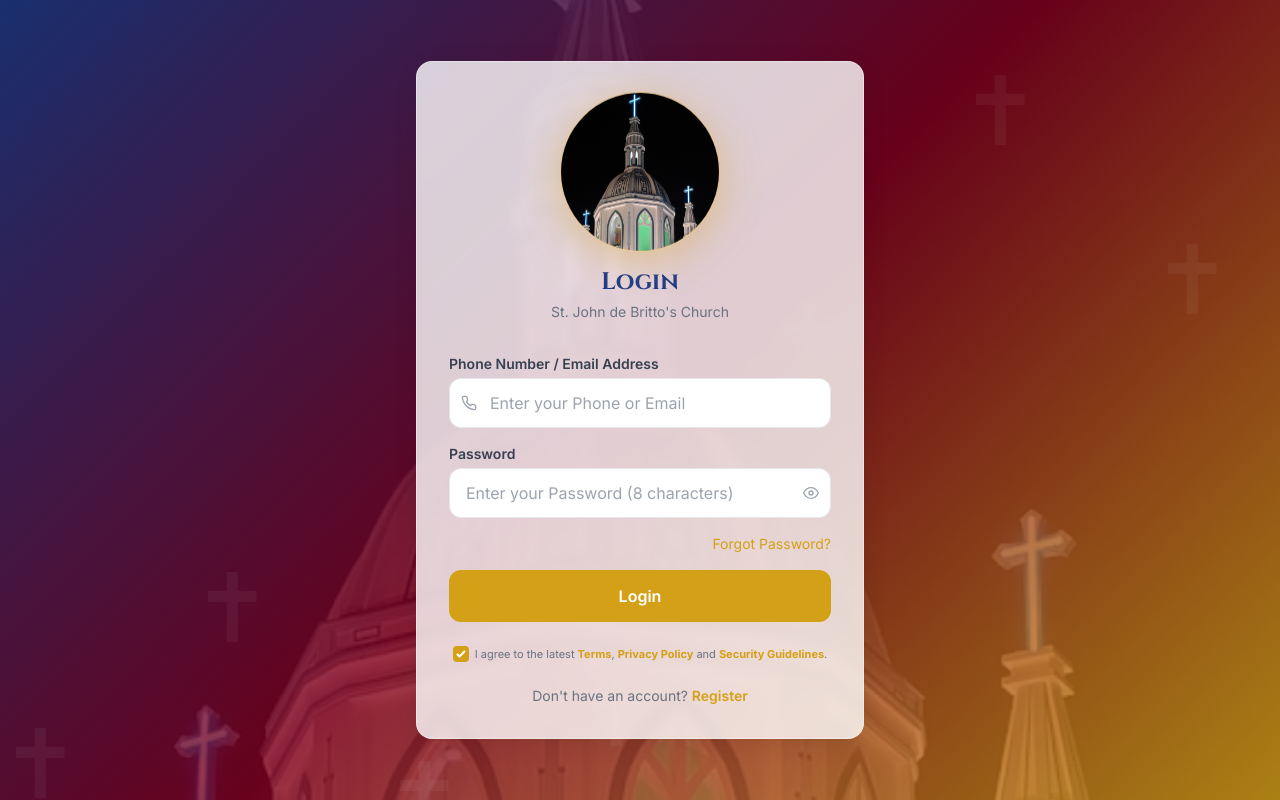
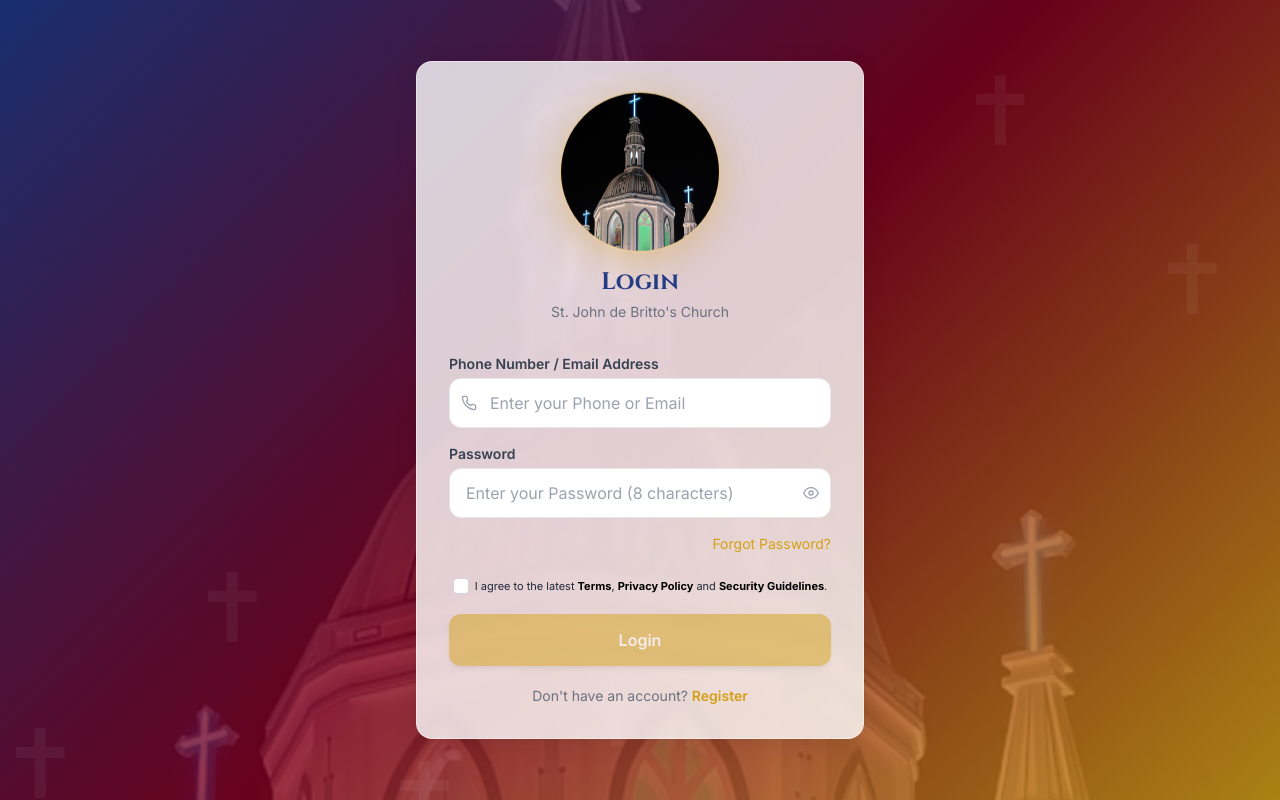
Before and after one commit to urk23cs1262/st_jb_church, a React (Vite) app in the folder frontend/: page /login in a window 1280 px wide. Built offline with nearby package versions, Linux system fonts and the light colour scheme; no server answers; a web font is replaced by a local one.

Commit message:
alignments

```diff
--- a/frontend/src/components/common/Footer.jsx
+++ b/frontend/src/components/common/Footer.jsx
@@ -53,21 +53,21 @@
                 <p className="text-gold-400 text-sm font-tamil">புனித அருளானந்தர்</p>
               </div>
             </div>
-            <p className="text-gray-300 text-xs sm:text-sm leading-relaxed">
+            <p className="text-gray-300 text-xs sm:text-sm leading-relaxed text-justify">
               A Roman Catholic parish serving the faithful community of Kalayarkoil with love, faith, and devotion. Protected with enterprise-grade security, encrypted credentials, and transparent privacy policies.
             </p>
-            <div className="flex items-center gap-3 pt-1">
+            <div className="flex items-center gap-3.5 pt-2">
               <a href="https://facebook.com" target="_blank" rel="noreferrer"
-                className="w-8 h-8 rounded-full bg-white/10 flex items-center justify-center hover:bg-church-gold hover:scale-110 transition-all duration-300">
-                <FiFacebook className="text-xs" />
+                className="w-11 h-11 rounded-full bg-white/10 flex items-center justify-center hover:bg-church-gold hover:text-white hover:scale-110 transition-all duration-300 shadow-md">
+                <FiFacebook className="text-xl" />
               </a>
               <a href="https://youtube.com" target="_blank" rel="noreferrer"
-                className="w-8 h-8 rounded-full bg-white/10 flex items-center justify-center hover:bg-red-600 hover:scale-110 transition-all duration-300">
-                <FiYoutube className="text-xs" />
+                className="w-11 h-11 rounded-full bg-white/10 flex items-center justify-center hover:bg-red-600 hover:text-white hover:scale-110 transition-all duration-300 shadow-md">
+                <FiYoutube className="text-xl" />
               </a>
               <a href="https://instagram.com" target="_blank" rel="noreferrer"
-                className="w-8 h-8 rounded-full bg-white/10 flex items-center justify-center hover:bg-pink-600 hover:scale-110 transition-all duration-300">
-                <FiInstagram className="text-xs" />
+                className="w-11 h-11 rounded-full bg-white/10 flex items-center justify-center hover:bg-pink-600 hover:text-white hover:scale-110 transition-all duration-300 shadow-md">
+                <FiInstagram className="text-xl" />
               </a>
             </div>
           </div>
@@ -162,9 +162,9 @@
 
           <div className="flex flex-wrap items-center justify-center gap-3 text-xs text-white/90 pt-1">
             <button onClick={() => openPolicyModal('privacy')} className="hover:text-gold-300 transition-colors">Privacy Policy</button>
-            <span className="text-white/40">•</span>
+            <span className="text-white">•</span>
             <button onClick={() => openPolicyModal('terms')} className="hover:text-gold-300 transition-colors">Terms & Conditions</button>
-            <span className="text-white/40">•</span>
+            <span className="text-white">•</span>
             <button onClick={() => openPolicyModal('security')} className="hover:text-gold-300 transition-colors">Security Policy</button>
           </div>
         </div>
--- a/frontend/src/components/common/Navbar.jsx
+++ b/frontend/src/components/common/Navbar.jsx
@@ -221,11 +221,12 @@
 
               <button
                 onClick={toggleGoogleTranslate}
-                className="flex items-center gap-1 text-gray-200 hover:text-gold-300 transition-colors p-2 rounded-lg hover:bg-white/10"
+                className="flex items-center gap-1.5 text-gray-200 hover:text-gold-300 transition-colors p-2 rounded-lg hover:bg-white/10"
+                title={isTamil ? "Switch to English" : "தமிழில் மாற்றுக"}
               >
-                <FiGlobe className="text-base" />
-                <span className="text-xs font-bold whitespace-nowrap">
-                  {isTamil ? 'View in English' : 'தமிழில்'}
+                <FiGlobe className="text-base text-gold-400" />
+                <span className="notranslate text-xs font-bold whitespace-nowrap">
+                  {isTamil ? "ஆங்கிலத்தில் காண்க" : "தமிழில்"}
                 </span>
               </button>
 
--- a/frontend/src/pages/auth/Login.jsx
+++ b/frontend/src/pages/auth/Login.jsx
@@ -23,7 +23,7 @@
   const [isOtpLoading, setIsOtpLoading] = useState(false);
 
   // Policy modal state
-  const [agreePolicy, setAgreePolicy] = useState(true);
+  const [agreePolicy, setAgreePolicy] = useState(false);
   const [policyModalOpen, setPolicyModalOpen] = useState(false);
   const [policyTab, setPolicyTab] = useState('terms');
 
@@ -169,11 +169,8 @@
               <div className="flex justify-end">
                 <button type="button" onClick={() => setStage('forgot')} className="text-church-gold text-sm hover:underline">{t('auth.forgotPassword')}</button>
               </div>
-              <button type="submit" disabled={isSubmitting} className="btn-gold w-full justify-center py-3.5 text-base">
-                {isSubmitting ? '⏳ Logging in...' : t('auth.login')}
-              </button>
 
-              <div className="pt-2 text-[11px] text-gray-500 text-center space-y-1">
+              <div className="pt-2 text-[11px] text-center space-y-1">
                 <label className="inline-flex items-center gap-1.5 cursor-pointer">
                   <input
                     type="checkbox"
@@ -183,21 +180,32 @@
                   />
                   <span>
                     I agree to the latest{' '}
-                    <button type="button" onClick={() => openPolicyModal('terms')} className="text-church-gold font-bold hover:underline">
+                    <button type="button" onClick={() => openPolicyModal('terms')} className="text-black font-bold hover:underline">
                       Terms
                     </button>
                     ,{' '}
-                    <button type="button" onClick={() => openPolicyModal('privacy')} className="text-church-gold font-bold hover:underline">
+                    <button type="button" onClick={() => openPolicyModal('privacy')} className="text-black font-bold hover:underline">
                       Privacy Policy
                     </button>{' '}
                     and{' '}
-                    <button type="button" onClick={() => openPolicyModal('security')} className="text-church-gold font-bold hover:underline">
+                    <button type="button" onClick={() => openPolicyModal('security')} className="text-black font-bold hover:underline">
                       Security Guidelines
                     </button>
                     .
                   </span>
                 </label>
               </div>
+
+
+              <button
+                type="submit"
+                disabled={isSubmitting || !agreePolicy}
+                className="btn-gold w-full justify-center py-3.5 text-base disabled:opacity-50 disabled:cursor-not-allowed shadow-md transition-all"
+              >
+                {isSubmitting ? '⏳ Logging in...' : t('auth.login')}
+              </button>
+
+
 
               <p className="text-center text-gray-500 text-sm pt-1">
                 {t('auth.registerPrompt')}{' '}
--- a/frontend/src/pages/public/Home.jsx
+++ b/frontend/src/pages/public/Home.jsx
@@ -401,13 +401,13 @@
                 <img src={priestSrc} alt="Logo" className="w-full h-full object-cover object-[center_5%] rounded-full" />
               </div>
             </div>
-            <div>
+            <div className="text-center md:text-left flex flex-col items-center md:items-start">
               <GiDove className="text-church-gold text-3xl mb-3" />
-              <p className="text-gray-600  text-lg italic leading-relaxed mb-4">
+              <p className="text-gray-600 text-base md:text-lg italic leading-relaxed mb-4 text-justify md:text-left">
                 "Welcome to St. John de Britto's Church, Kalayarkoil. We are a vibrant community united in faith, love, and service to God and our neighbors. May this digital space be a source of spiritual nourishment and connection for every member of our parish family."
               </p>
-              <div>
-                <p className="font-semibold text-church-royal-blue ">Rev. Fr. Parish Priest</p>
+              <div className="text-center md:text-left">
+                <p className="font-semibold text-church-royal-blue">Rev. Fr. Parish Priest</p>
                 <p className="text-gray-500 text-sm">Parish Priest, St. John de Britto's Church</p>
               </div>
             </div>
@@ -430,9 +430,9 @@
           <motion.div initial={{ opacity: 0, y: 20 }} whileInView={{ opacity: 1, y: 0 }} viewport={{ once: true }}>
             <h2 className="text-white font-display text-3xl md:text-4xl font-bold mb-4">Come & Be Part of Our Community</h2>
             <p className="text-gray-300 mb-8 text-lg">Join us for Holy Mass, prayer, and fellowship. All are welcome.</p>
-            <div className="flex flex-col sm:flex-row gap-4 justify-center">
-              <Link to="/contact" className="btn-gold py-4 px-8 text-base shadow-gold-lg">{t('nav.contact')}</Link>
-              <Link to="/events" className="px-8 py-4 border-2 border-white/40 text-white rounded-xl hover:bg-white/10 transition-all font-semibold text-base">{t('home.upcomingEvents')}</Link>
+            <div className="flex flex-col sm:flex-row gap-4 justify-center items-center">
+              <Link to="/contact" className="btn-gold w-full sm:w-auto py-4 px-8 text-base shadow-gold-lg justify-center text-center">{t('nav.contact')}</Link>
+              <Link to="/events" className="w-full sm:w-auto px-8 py-4 border-2 border-white/40 text-white rounded-xl hover:bg-white/10 transition-all font-semibold text-base text-center">{t('home.upcomingEvents')}</Link>
             </div>
           </motion.div>
         </div>
```
